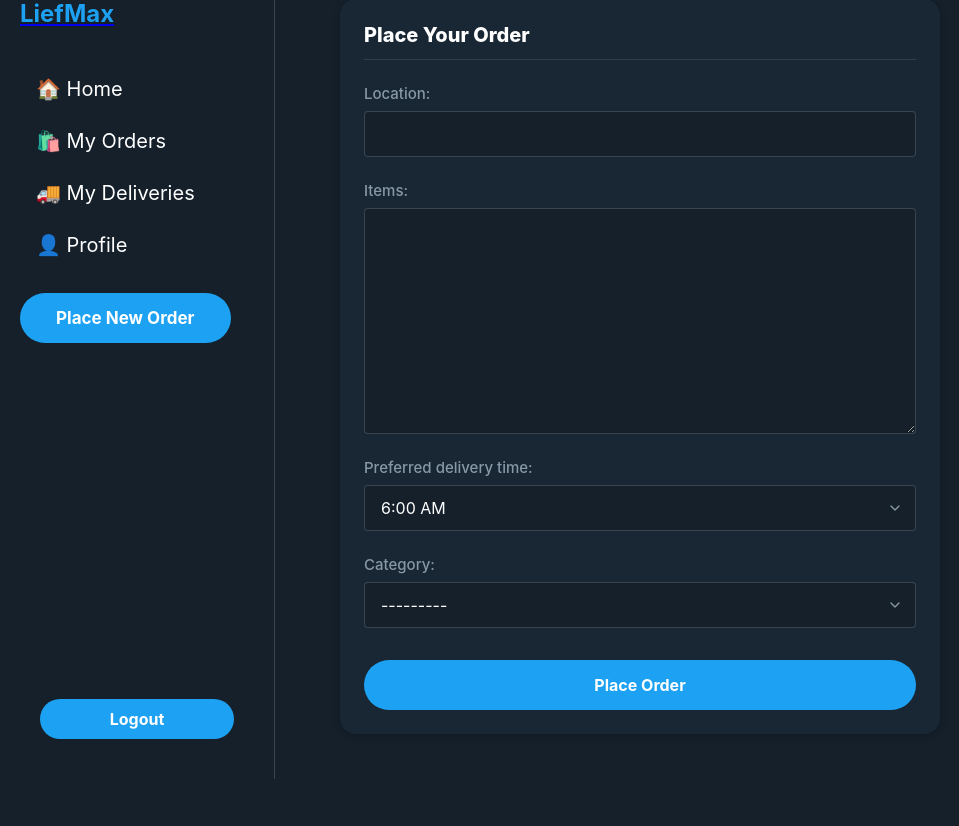
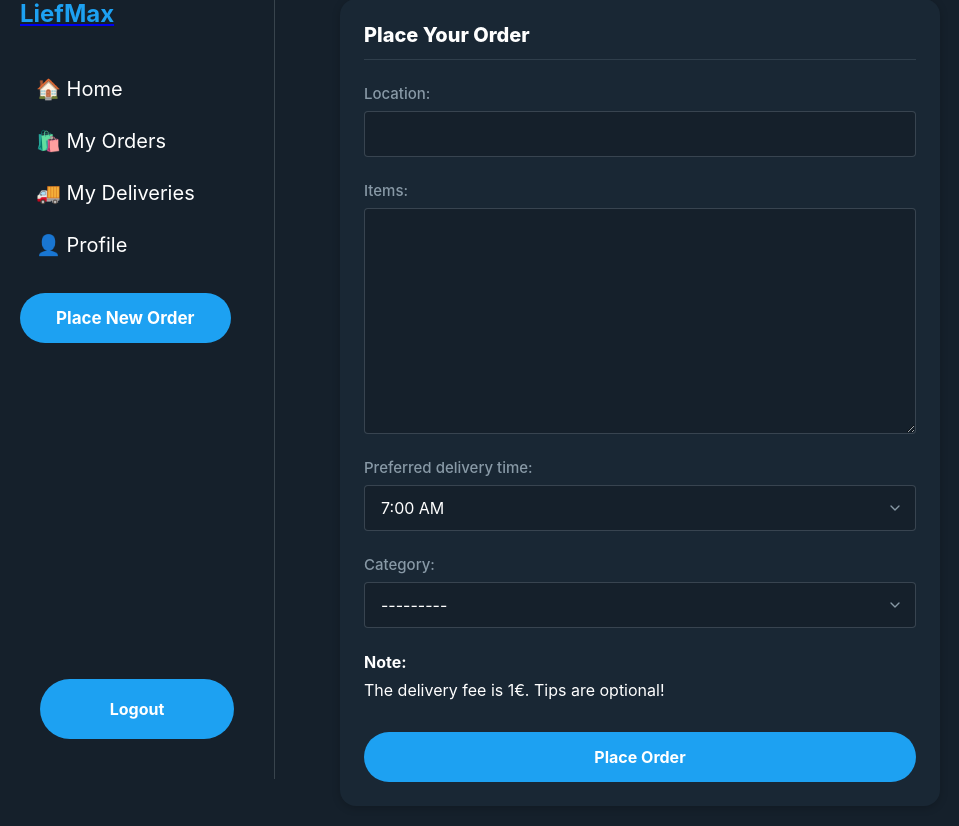
Before and after one commit to Vazimax/LiefMax, a Django app: page /place_order/ in a window 1280 px wide. Shown: the part 21-847 px from the top of the page, without its empty margins (0-959 px from the left). Before the commit the page ends 800 px from the top, so only its background shows below. Run offline with Django 5.2, Linux system fonts and the light colour scheme; a user stored in the database is signed in; data comes from the database, SQL or seed files in the repository; both versions use the stored data as it was after the commit.

Commit message:
fixed some errors

```diff
--- a/myproject/orders/forms.py
+++ b/myproject/orders/forms.py
@@ -5,10 +5,18 @@
 
 class OrderForm(forms.ModelForm):
     preferred_delivery_time = forms.TimeField(widget=forms.Select(choices=[
-        ("06:00", "6:00 AM"),
         ("07:00", "7:00 AM"),
+        ("07:15", "7:15 AM"),
+        ("07:30", "7:30 AM"),
+        ("07:45", "7:45 AM"),
         ("08:00", "8:00 AM"),
+        ("08:15", "8:15 AM"),
+        ("08:30", "8:30 AM"),
+        ("08:45", "8:45 AM"),
         ("09:00", "9:00 AM"),
+        ("09:15", "9:15 AM"),
+        ("09:30", "9:30 AM"),
+        ("09:45", "9:45 AM"),
         ("10:00", "10:00 AM"),
         ("11:00", "11:00 AM"),
         ("12:00", "12:00 PM"),
@@ -21,6 +29,11 @@
         ("19:00", "7:00 PM"),
         ("20:00", "8:00 PM"),
         ("21:00", "9:00 PM"),
+        ("22:00", "10:00 PM"),
+        ("23:00", "11:00 PM"),
+        ("00:00", "12:00 AM"),
+        ("01:00", "1:00 AM"),
+
     ]))
 
     class Meta:
--- a/myproject/orders/models.py
+++ b/myproject/orders/models.py
@@ -23,6 +23,7 @@ class Order(models.Model):
     is_delivery_agent_confirmed = models.BooleanField(default=False)
     is_canceled = models.BooleanField(default=False)
     cancellation_reason = models.CharField(max_length=255, null=True, blank=True)
+    expected_delivery_time = models.DateTimeField(null=True, blank=True)
 
     def __str__(self):
         return f"Order {self.id} by {self.user.username}"
--- a/myproject/orders/templates/base.html
+++ b/myproject/orders/templates/base.html
@@ -57,6 +57,7 @@
             background: var(--primary);
             border: none;
             color: white;
+            padding: 20px 20px;
         }
 
         .mobile-header {
--- a/myproject/orders/templates/orders/deliveries.html
+++ b/myproject/orders/templates/orders/deliveries.html
@@ -230,7 +230,7 @@
                         </td>
                         <td>{{ order.items }}</td>
                         <td>{{ order.location }}</td>
-                        <td>{{ order.preferred_delivery_time }}</td>
+                        <td>{{ order.expected_delivery_time }}</td>
                         <td>
                             <!-- Delivery Agent Confirmation -->
                             {% if order.delivery_agent == request.user and not order.is_delivery_agent_confirmed %}
@@ -264,6 +264,10 @@
             </div>
             {% endif %}
         </div>
+        <br>
+        <center>
+            <p><b>Note:</b> You are supposed to get 1€ for each order.</p>
+        </center>
     </div>
 </body>
 </html>
--- a/myproject/orders/templates/orders/place_order.html
+++ b/myproject/orders/templates/orders/place_order.html
@@ -213,6 +213,7 @@
                 {% csrf_token %}
                 <input type="hidden" name="next" value="{{ request.GET.next }}">
                 {{ form.as_p }}
+                <p><b>Note:</b> The delivery fee is 1€. Tips are optional!</p>
                 <button type="submit">Place Order</button>
             </form>
         </div>
--- a/myproject/orders/views.py
+++ b/myproject/orders/views.py
@@ -10,13 +10,19 @@ from django.contrib import messages
 from django.http import HttpResponseForbidden
 from .models import has_unconfirmed_orders
 from django.urls import reverse
+from datetime import datetime
+from django.utils.timezone import now
 
 def home(request):
 
     return render(request, 'home.html')
 
-@login_required
+
 def profile_view(request):
+    if not request.user.is_authenticated:
+        messages.error(request, "You need to log in to see your profile.")
+        return redirect(f"{reverse('login')}?next={request.path}")
+
     profile = request.user.profile
     if request.method == 'POST':
         phone_number = request.POST.get('phone_number')
@@ -66,16 +72,17 @@ def claim_order_page(request, order_id):
     if order.is_claimed:
         return JsonResponse({'error': 'Order already claimed'}, status=400)
 
+    expected_time_str = request.POST.get("expected_delivery_time")
     if request.method == 'POST':
         expected_delivery_time = request.POST.get('expected_delivery_time')
 
         if expected_delivery_time:
             order.is_claimed = True
             order.delivery_agent = request.user
+            today_date = now().date()
+            expected_time = datetime.strptime(expected_time_str, "%H:%M").time()
+            order.expected_delivery_time = datetime.combine(today_date, expected_time)
             order.save()
-
-            request.user.profile.expected_delivery_time = expected_delivery_time
-            request.user.profile.save()
 
             return redirect('deliveries')
         else:
@@ -83,15 +90,24 @@ def claim_order_page(request, order_id):
 
     return render(request, 'orders/claim_order_page.html', {'order': order})
 
-@login_required
+
 def deliveries(request):
+    if not request.user.is_authenticated:
+        messages.error(request, "You need to log in to see your deliveries.")
+        return redirect(f"{reverse('login')}?next={request.path}")
+
     claimed_orders = Order.objects.filter(delivery_agent=request.user)
     return render(request, 'orders/deliveries.html', {'claimed_orders': claimed_orders})
 
-@login_required
+
 def client_orders(request):
+    if not request.user.is_authenticated:
+        messages.error(request, "You need to log in to see the orders you placed.")
+        return redirect(f"{reverse('login')}?next={request.path}")
+
     orders = Order.objects.filter(user=request.user)
-    return render(request, 'orders/client_orders.html', {'orders': orders})
+    claimed_orders = Order.objects.filter(is_claimed=True, user=request.user)
+    return render(request, 'orders/client_orders.html', {'orders': orders, 'claimed_orders': claimed_orders})
 
 
 @login_required
@@ -132,9 +148,8 @@ def register_view(request):
     if request.method == 'POST':
         form = UserRegistrationForm(request.POST)
         if form.is_valid():
-            user = form.save()  # Save the user instance
+            user = form.save()
             phone_number = form.cleaned_data['phone_number']
-            # Create a profile and assign the phone number
             user.profile.phone_number = phone_number
             user.profile.save()
             login(request, user)
@@ -151,7 +166,7 @@ def confirm_delivery(request, order_id):
     if not order.is_confirmed:
         order.is_confirmed = True
         order.save()
-    return redirect('client_order')
+    return redirect('client_orders')
 
 @login_required
 def confirm_delivery_agent(request, order_id):
```
Also changed, not shown: myproject/orders/templates/orders/client_orders.html (+11 -6 lines), myproject/orders/templates/orders/order_list.html (+11 -0 lines), myproject/db.sqlite3, myproject/orders/migrations/0007_order_expected_delivery_time.py (added).
